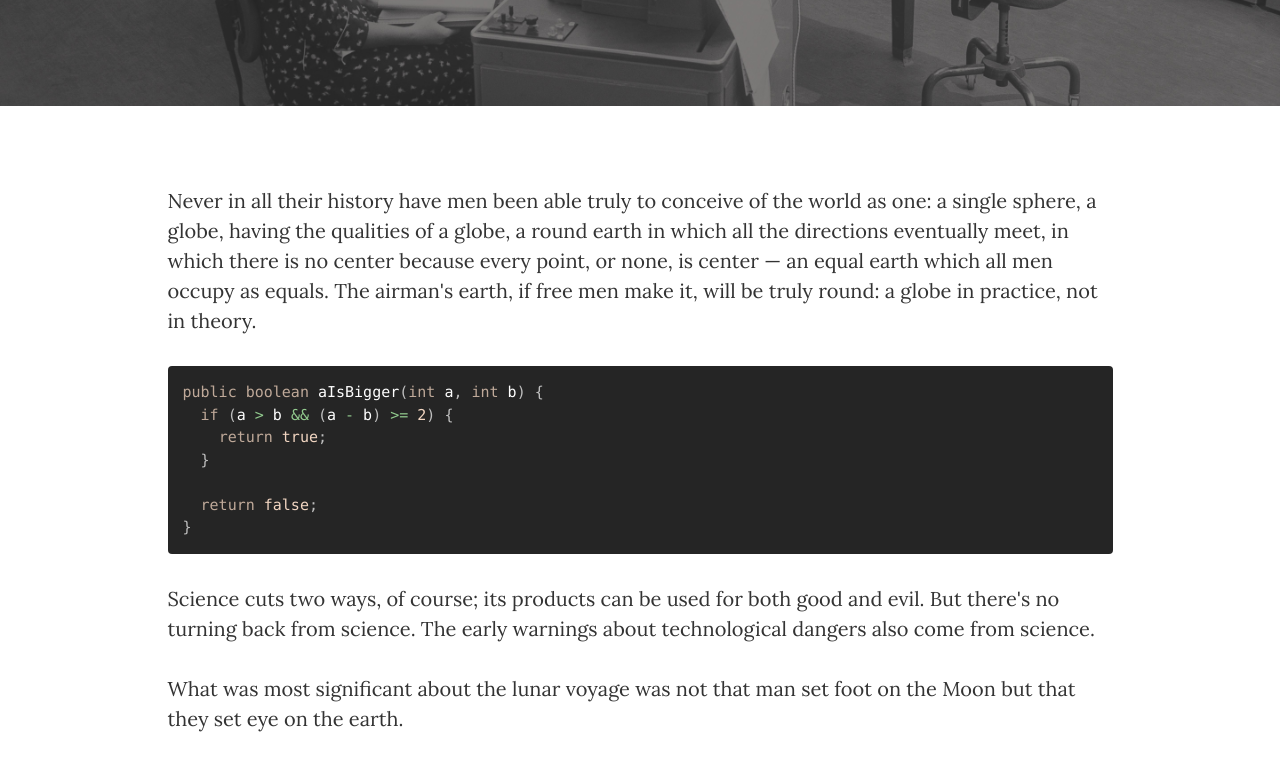
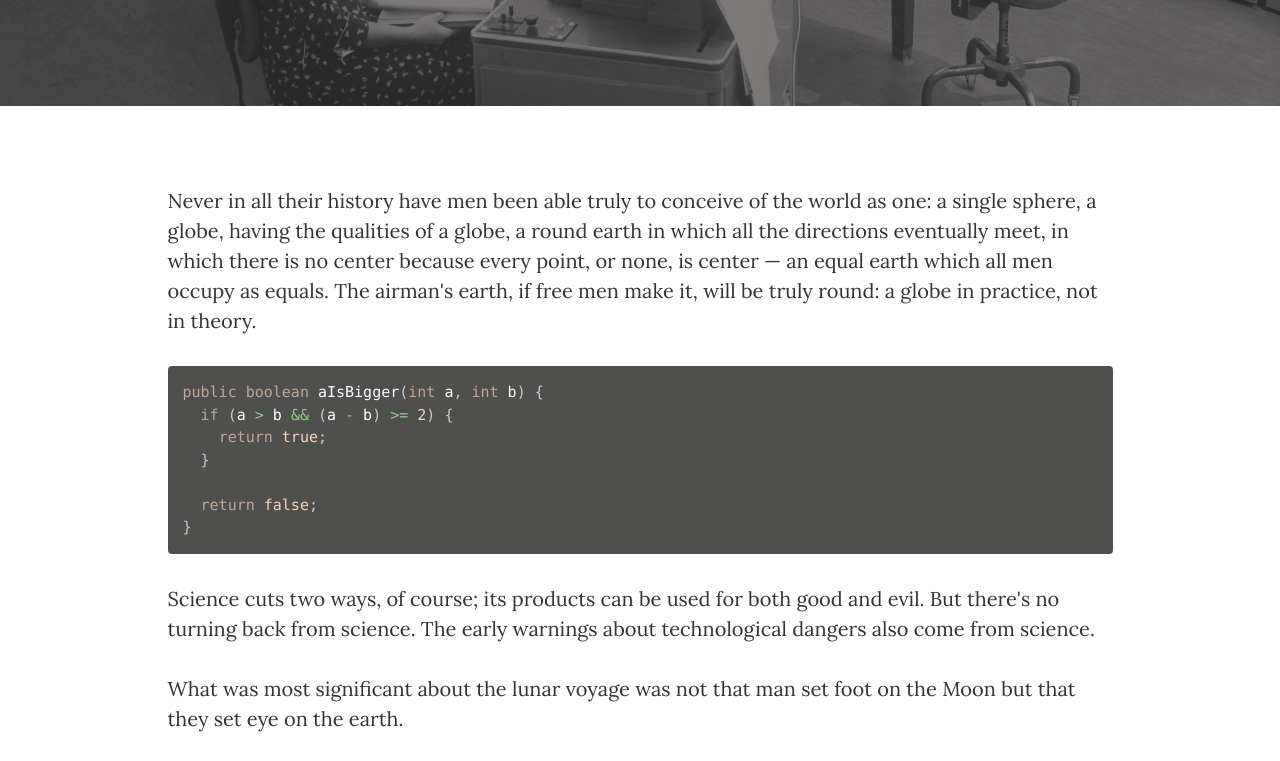
Before and after one commit to axsy/luna-template, a website: page post.html in a window 1280 px wide. Shown: the part 287-1048 px from the top of the page. Drawn offline with nearby package versions, Linux system fonts and the light colour scheme.

Commit message:
Повышение яркости цвета фона фрагмента кода

```diff
--- a/css/prism.css
+++ b/css/prism.css
@@ -30,7 +30,7 @@ pre[class*="language-"] {
 
 pre[class*="language-"],
 :not(pre) > code[class*="language-"] {
-	background: #252525;
+	background: #4f4f4e;
 }
 
 /* Code blocks */
```
